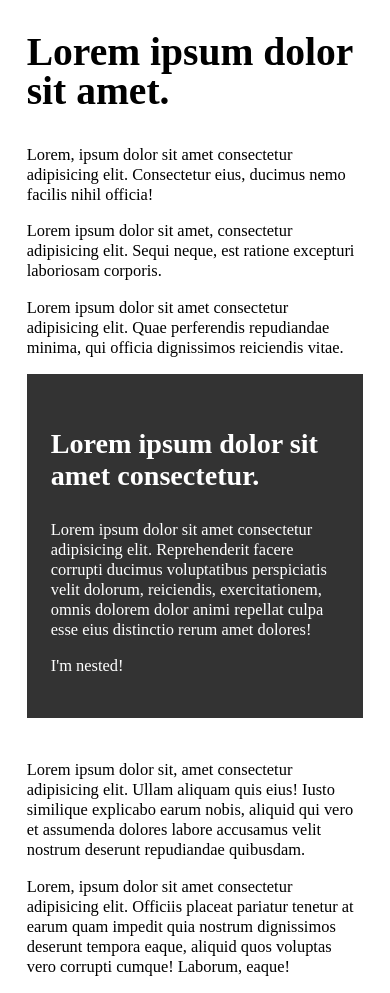
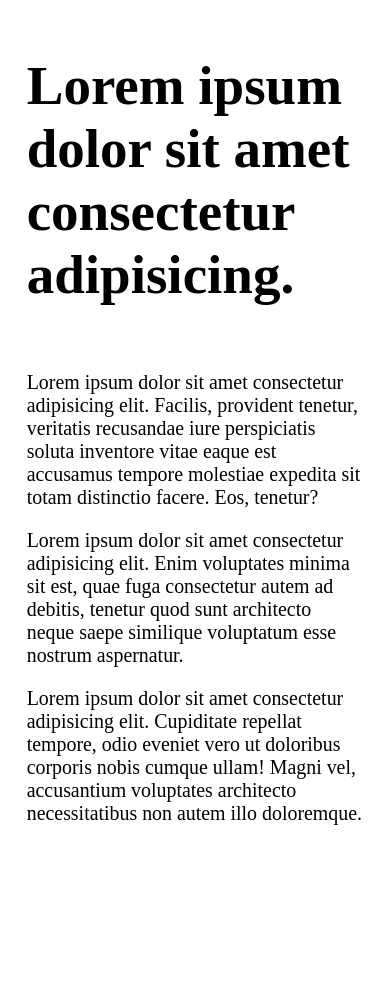
Before and after one commit to womoboy/react-daywork, a JavaScript app: page / in a window 390 px wide. After the commit the page ends 853 px from the top, so only its background shows below. Built offline with nearby package versions, Linux system fonts and the light colour scheme; the HTML template or start-up script is replaced by a standard one.

Commit message:
respansive with coulumns and min max and clamp

```diff
--- a/src/App.js
+++ b/src/App.js
@@ -1,9 +1,11 @@
-import Main from './components/main/Main'
+import Titles from './components/title/Titles';
 
 const App = () => {
     return (
         <div className="app">
-            <Main />
+            <div className="main">
+                 <Titles />
+            </div>
         </div>
     )
 }
--- a/src/components/main/Main.js
+++ /dev/null
@@ -1,48 +0,0 @@
-const Main = () => {
-  return (
-    <div className="main">
-      <div className="container">
-        <h2>Lorem ipsum dolor sit amet.</h2>
-        <p>
-          Lorem, ipsum dolor sit amet consectetur adipisicing elit. Consectetur
-          eius, ducimus nemo facilis nihil officia!
-        </p>
-        <p>
-          Lorem ipsum dolor sit amet, consectetur adipisicing elit. Sequi neque,
-          est ratione excepturi laboriosam corporis.
-        </p>
-        <p>
-          Lorem ipsum dolor sit amet consectetur adipisicing elit. Quae
-          perferendis repudiandae minima, qui officia dignissimos reiciendis
-          vitae.
-        </p>
-        <div className="dark-background">
-          <h3>Lorem ipsum dolor sit amet consectetur.</h3>
-          <p>
-            Lorem ipsum dolor sit amet consectetur adipisicing elit.
-            Reprehenderit facere corrupti ducimus voluptatibus perspiciatis
-            velit dolorum, reiciendis, exercitationem, omnis dolorem dolor animi
-            repellat culpa esse eius distinctio rerum amet dolores!
-          </p>
-          <div className="nestede-div">
-            <p>I'm nested!</p>
-          </div>
-        </div>
-        <p>
-          Lorem ipsum dolor sit, amet consectetur adipisicing elit. Ullam
-          aliquam quis eius! Iusto similique explicabo earum nobis, aliquid qui
-          vero et assumenda dolores labore accusamus velit nostrum deserunt
-          repudiandae quibusdam.
-        </p>
-        <p>
-          Lorem, ipsum dolor sit amet consectetur adipisicing elit. Officiis
-          placeat pariatur tenetur at earum quam impedit quia nostrum
-          dignissimos deserunt tempora eaque, aliquid quos voluptas vero
-          corrupti cumque! Laborum, eaque!
-        </p>
-      </div>
-    </div>
-  );
-};
-
-export default Main;
--- /dev/null
+++ b/src/components/title/Titles.js
@@ -0,0 +1,29 @@
+const Titles = () => {
+  return (
+    <div className="container">
+      <div className="titles">
+        <h2>Lorem ipsum dolor sit amet consectetur adipisicing.</h2>
+        <p>
+          Lorem ipsum dolor sit amet consectetur adipisicing elit. Facilis,
+          provident tenetur, veritatis recusandae iure perspiciatis soluta
+          inventore vitae eaque est accusamus tempore molestiae expedita sit
+          totam distinctio facere. Eos, tenetur?
+        </p>
+        <p>
+          Lorem ipsum dolor sit amet consectetur adipisicing elit. Enim
+          voluptates minima sit est, quae fuga consectetur autem ad debitis,
+          tenetur quod sunt architecto neque saepe similique voluptatum esse
+          nostrum aspernatur.
+        </p>
+        <p>
+          Lorem ipsum dolor sit amet consectetur adipisicing elit. Cupiditate
+          repellat tempore, odio eveniet vero ut doloribus corporis nobis cumque
+          ullam! Magni vel, accusantium voluptates architecto necessitatibus non
+          autem illo doloremque.
+        </p>
+      </div>
+    </div>
+  );
+};
+
+export default Titles;
--- a/src/index.css
+++ b/src/index.css
@@ -1,17 +1,5 @@
-/* @link https://utopia.fyi/type/calculator?c=320,18,1.2,1140,28,1.25,5,2,&s=0.75|0.5|0.25,1.5|2|3|4|6,s-l */
-
-:root {
-    --step--2: clamp(0.33rem, calc(0.84rem + -0.71vw), 0.69rem);
-    --step--1: clamp(0.66rem, calc(0.90rem + -0.35vw), 0.83rem);
-    --step-0: clamp(1.00rem, calc(0.88rem + 0.61vw), 1.31rem);
-    --step-1: clamp(1.20rem, calc(0.64rem + 2.78vw), 2.63rem);
-    --step-2: clamp(1.44rem, calc(-0.05rem + 7.43vw), 5.25rem);
-    --step-3: clamp(1.73rem, calc(-1.70rem + 17.12vw), 10.50rem);
-    --step-4: clamp(2.07rem, calc(-5.31rem + 36.93vw), 21.00rem);
-    --step-5: clamp(2.49rem, calc(-12.93rem + 77.10vw), 42.00rem);
-
-    --primary-color-333: #333;
-    --primary-color-fff: #fff;
+body {
+    font-size: clamp(1rem, 1vw + 1rem, 1.3rem);
 }
 
 .container {
@@ -19,22 +7,13 @@
     margin-inline: auto;
 }
 
-.dark-background {
-    background-color: var(--primary-color-333);
-    color: var(--primary-color-fff);
-    padding: max(3vh, 1vh) 1.5rem;
-    margin-bottom: max(5vh, 2rem);
+.titles {
+    columns: 15em;
 }
 
-body {
-    font-size: var(--step-0);
+.titles h2 {
+    column-span: all;
+    margin-inline: auto;
+    width: fit-content;
+    font-size: clamp(3rem, 10vw + 1rem, 5rem);
 }
-
-h3 {
-    font-size: var(--step-2);
-}
-
-h2 {
-    font-size: var(--step-3);
-    line-height: 1;
-}
```
